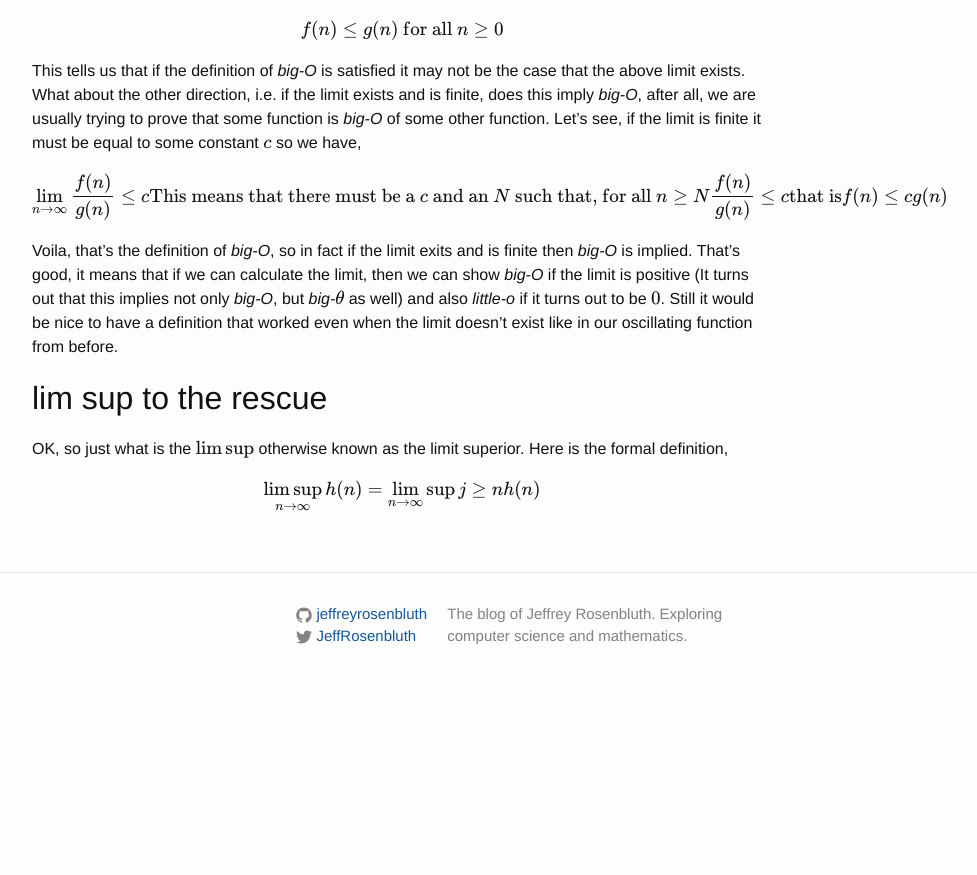
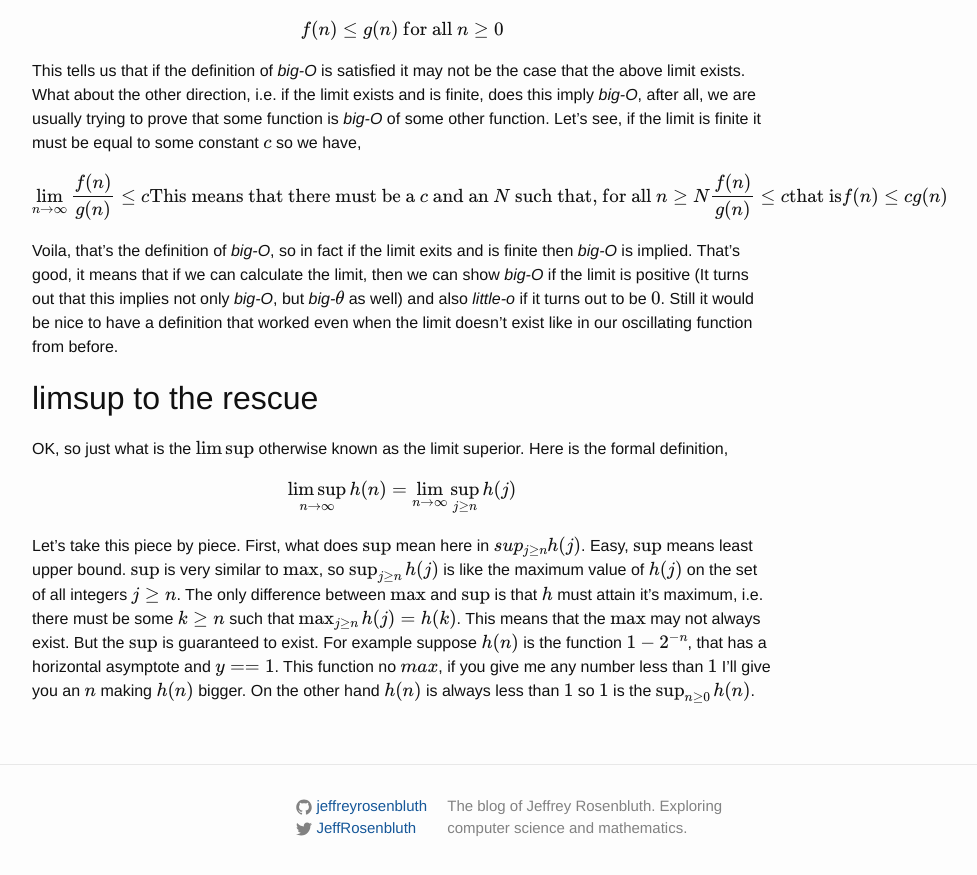
Before and after one commit to jeffreyrosenbluth/jeffreyrosenbluth.github.io, a Jekyll site: the page built from _posts/2016-02-05-bigO.md, in a window 1280 px wide and 900 px high, scrolled down 1085 px. Shown: the top 875 px of the window, without its empty margins (238-1215 px from the left). Built offline with Jekyll 4.4.1, drawn with Linux system fonts in a browser that asks for light colours; formulas are drawn with MathJax 3; comment, search, counter and statistics services are not loaded; before the commit the page ends 1793 px from its top, so only the background shows below that.

Commit message:
eample of sup

```diff
--- a/_posts/2016-02-05-bigO.md
+++ b/_posts/2016-02-05-bigO.md
@@ -46,9 +46,10 @@ $$
 {% endraw %}
 Voila, that's the definition of *big-O*, so in fact if the limit exits and is finite then *big-O* is implied. That's good, it means that if we can calculate the limit, then we can show *big-O* if the limit is positive (It turns out that this implies not only *big-O*, but *big-*$$\theta$$ as well) and also *little-o* if it turns out to be $$0$$. Still it would be nice to have a definition that worked even when the limit doesn't exist like in our oscillating function from before.
 
-## lim sup to the rescue
+## limsup to the rescue
 
 OK, so just what is the $$\limsup$$ otherwise known as the limit superior. Here is the formal definition,
 {% raw %}
-$$\limsup_{n \rightarrow \infty} h(n) = \lim_{n \rightarrow \infty} \sup{j \geq n} h(n)$$
+$$\limsup_{n \rightarrow \infty} h(n) = \lim_{n \rightarrow \infty} \sup_{j \geq n} h(j)$$
 {% endraw %}
+Let's take this piece by piece. First, what does $$\sup$$ mean here in $$sup_{j \geq n} h(j)$$. Easy, $$\sup$$ means least upper bound. $$\sup$$ is very similar to $$\max$$, so $$\sup_{j \geq n} h(j)$$ is like the maximum value of $$h(j)$$ on the set of all integers $$j \geq n$$. The only difference between $$\max$$ and $$\sup$$ is that $$h$$ must attain it's maximum, i.e. there must be some $$k \geq n$$ such that $$\max_{j \geq n} h(j) = h(k)$$. This means that the $$\max$$ may not always exist. But the $$\sup$$ is guaranteed to exist. For example suppose $$h(n)$$ is the function $$1-2^{-n}$$, that has a horizontal asymptote and $$y==1$$. This function no $$max$$, if you give me any number less than $$1$$ I'll give you an $$n$$ making $$h(n)$$ bigger. On the other hand $$h(n)$$ is always less than $$1$$ so $$1$$ is the $$\sup_{n \geq 0} h(n)$$.
```
